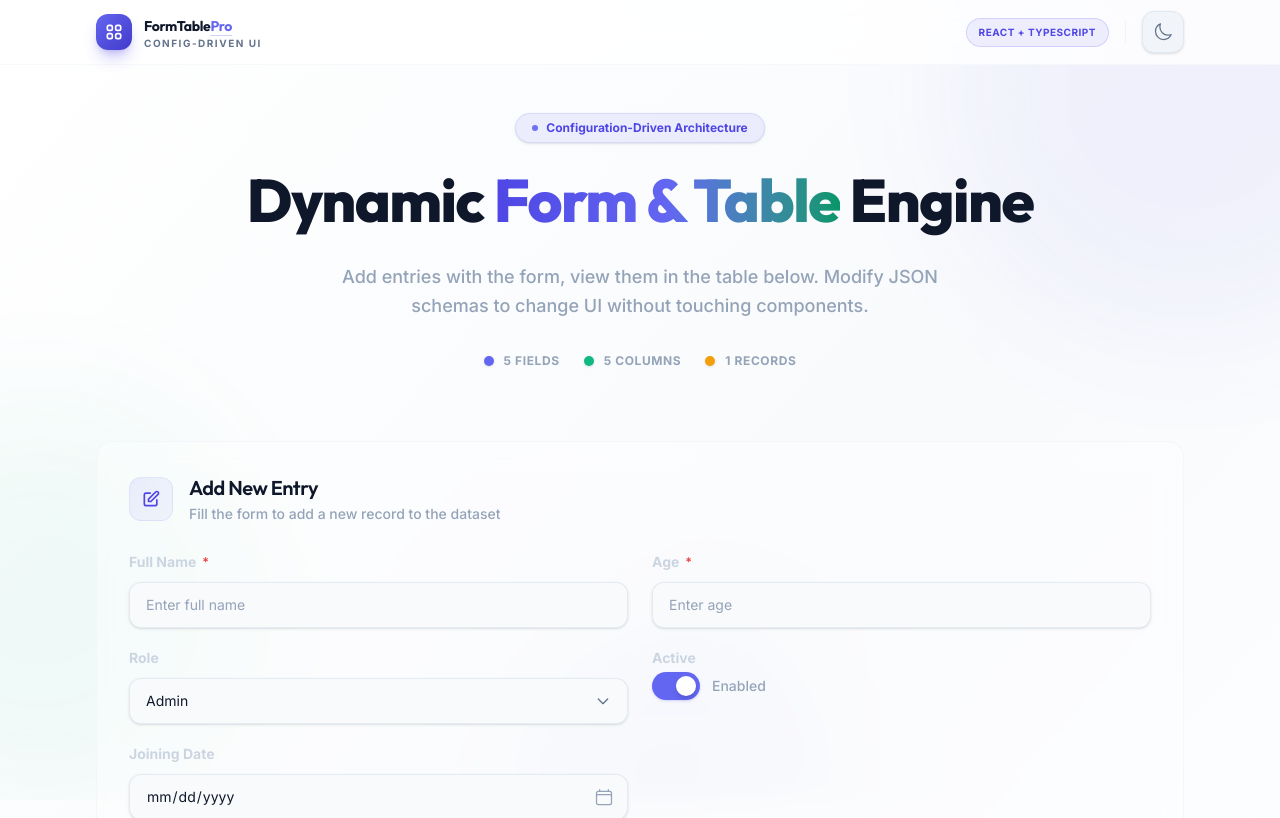
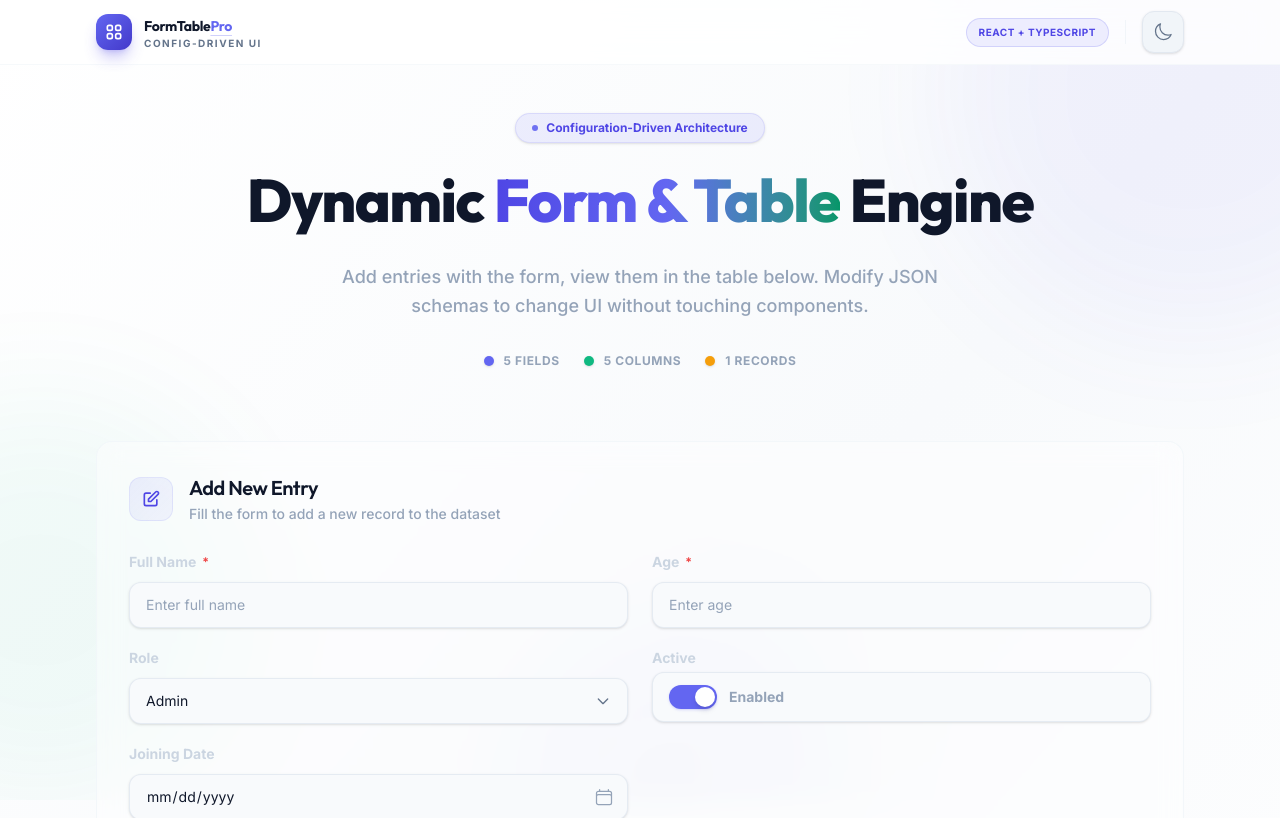
Before and after one commit to Suraj231194/Catalys-Dynamic-Form-Table-Engine, a React (Vite) app: page / in a window 1280 px wide. Shown: the top 818 px of the page. Built offline with nearby package versions, Linux system fonts and the light colour scheme.

Commit message:
UI: Align checkbox/toggle height with other fields

```diff
--- a/src/components/Form/FormField.tsx
+++ b/src/components/Form/FormField.tsx
@@ -157,6 +157,7 @@ export function FormField({
 
       case 'checkbox':
         return (
+          <div className={`${inputBase} flex items-center h-[50px] !py-0`}>
             <label htmlFor={fieldId} className="inline-flex items-center gap-3 cursor-pointer group select-none">
               <button
                 id={fieldId}
@@ -164,20 +165,21 @@ export function FormField({
                 role="switch"
                 aria-checked={Boolean(value)}
                 onClick={() => onChange(field.name, !value)}
-              className={`relative w-12 h-7 rounded-full transition-colors duration-200 focus:outline-none focus:ring-2 focus:ring-primary-500/30 focus:ring-offset-0 ${
+                className={`relative w-12 h-6 rounded-full transition-colors duration-200 focus:outline-none focus:ring-2 focus:ring-primary-500/30 focus:ring-offset-0 ${
                   Boolean(value) ? 'bg-primary-500 shadow-sm shadow-primary-500/20' : 'bg-surface-200 dark:bg-surface-700'
                 }`}
               >
                 <span
-                className={`absolute top-1 left-1 w-5 h-5 rounded-full bg-white shadow-md transition-transform duration-200 ${
-                  Boolean(value) ? 'translate-x-5' : 'translate-x-0'
+                  className={`absolute top-0.5 left-0.5 w-5 h-5 rounded-full bg-white shadow-md transition-transform duration-200 ${
+                    Boolean(value) ? 'translate-x-6' : 'translate-x-0'
                   }`}
                 />
               </button>
-            <span className="text-sm font-medium text-surface-500 dark:text-surface-300 group-hover:text-surface-50 dark:group-hover:text-white transition-colors">
+              <span className="text-sm font-bold text-surface-500 dark:text-surface-300 group-hover:text-surface-50 dark:group-hover:text-white transition-colors">
                 {Boolean(value) ? 'Enabled' : 'Disabled'}
               </span>
             </label>
+          </div>
         );
 
       case 'date':
```
Lines whose indentation alone changed are shown as unchanged.
